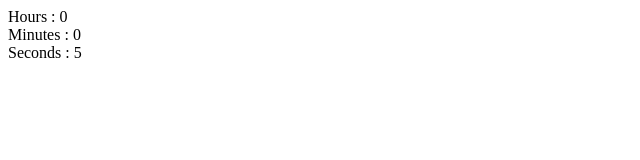
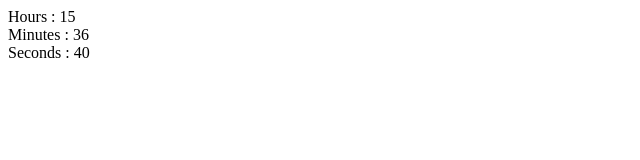
Before and after one commit to beemee-p/react-clock-app, a React (Create React App) app: page / in a window 1280 px wide. Shown: the top 160 px of the page, without its empty margins (0-640 px from the left). Built offline with nearby package versions, Linux system fonts and the light colour scheme.

Commit message:
setup: recoil states n default time

```diff
--- a/src/App.tsx
+++ b/src/App.tsx
@@ -1,11 +1,14 @@
 import { ReactElement } from "react";
 import Clock from "./components/Clock";
+import { RecoilRoot } from "recoil";
 
 const App = (): ReactElement => {
   return (
-    <div className="App">
-      <Clock />
-    </div>
+    <RecoilRoot>
+      <div className="App">
+        <Clock />
+      </div>
+    </RecoilRoot>
   );
 };
 
--- a/src/components/Hours.tsx
+++ b/src/components/Hours.tsx
@@ -1,16 +1,19 @@
-import { ReactElement, useEffect, useState } from "react";
+import { ReactElement, useEffect } from "react";
+import { useRecoilState } from "recoil";
+import { hoursAtom } from "store/Time";
 
 const Hours = (): ReactElement => {
-  const [hours, setHours] = useState(0);
+  const [hours, setHours] = useRecoilState(hoursAtom);
 
   useEffect(() => {
-    const hourInterval = setInterval(
+    const hoursInterval = setInterval(
       () => setHours((prevHour) => prevHour + 1),
       3600000
     );
 
-    return () => clearInterval(hourInterval);
+    return () => clearInterval(hoursInterval);
   }, []);
+
   return <div>Hours : {hours}</div>;
 };
 
--- a/src/components/Minutes.tsx
+++ b/src/components/Minutes.tsx
@@ -1,7 +1,9 @@
-import { ReactElement, useEffect, useState } from "react";
+import { ReactElement, useEffect } from "react";
+import { useRecoilState } from "recoil";
+import { minutesAtom } from "store/Time";
 
 const Minutes = (): ReactElement => {
-  const [minutes, setMinutes] = useState(0);
+  const [minutes, setMinutes] = useRecoilState(minutesAtom);
 
   useEffect(() => {
     const minInterval = setInterval(
@@ -11,6 +13,7 @@ const Minutes = (): ReactElement => {
 
     return () => clearInterval(minInterval);
   }, []);
+
   return <div>Minutes : {minutes}</div>;
 };
 
--- a/src/components/Seconds.tsx
+++ b/src/components/Seconds.tsx
@@ -1,13 +1,14 @@
-import { ReactElement, useEffect, useState } from "react";
+import { ReactElement, useEffect } from "react";
+import { useRecoilState } from "recoil";
+import { secondsAtom } from "store/Time";
 
 const Seconds = (): ReactElement => {
-  const [seconds, setSeconds] = useState(0);
+  const [seconds, setSeconds] = useRecoilState(secondsAtom);
 
   useEffect(() => {
-    const secInterval = setInterval(
-      () => setSeconds((prevSec) => prevSec + 1),
-      1000
-    );
+    const secInterval = setInterval(() => {
+      setSeconds((prevSec) => prevSec + 1);
+    }, 1000);
 
     return () => clearInterval(secInterval);
   }, []);
--- /dev/null
+++ b/src/store/Time.ts
@@ -0,0 +1,16 @@
+import { atom } from "recoil";
+
+const getCurrentTime = () => {
+  const now = new Date();
+  return {
+    hours: now.getHours(),
+    minutes: now.getMinutes(),
+    seconds: now.getSeconds(),
+  };
+};
+
+const hoursAtom = atom({ key: "hours", default: getCurrentTime().hours });
+const minutesAtom = atom({ key: "minutes", default: getCurrentTime().minutes });
+const secondsAtom = atom({ key: "seconds", default: getCurrentTime().seconds });
+
+export { hoursAtom, minutesAtom, secondsAtom };
```
